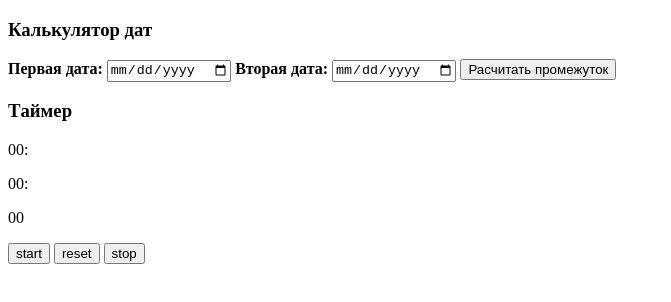
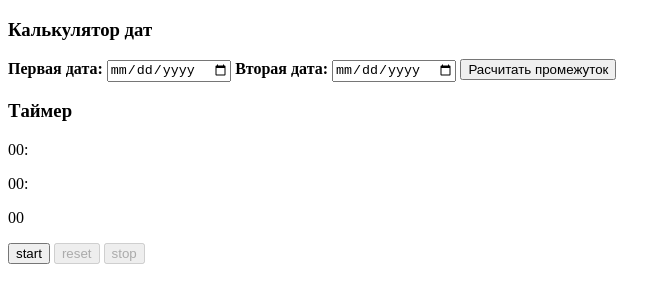
Before and after one commit to Vasilec92/Intro-webpack, a plain HTML site: page index.html in a window 1280 px wide. Shown: the whole page, without its empty margins (0-671 px from the left). Drawn offline with Linux system fonts and the light colour scheme.

Commit message:
fix bug taimer

```diff
--- a/index.html
+++ b/index.html
@@ -36,6 +36,5 @@
         </div>
       </div>
     </div>
-    <script src="./src/timer.js" type="module"></script>
   </body>
 </html>
--- a/src/main.js
+++ b/src/main.js
@@ -1,6 +1,6 @@
 import { diffDates, diffToHtml } from './datecalc.js'; // 1
 import { formatError } from './utils.js'; // 2
-import { resetTime } from './time.js'; // 3
+import { resetTime } from './timer.js'; // 3
 
 const dateCalcForm = document.getElementById('datecalc');
 const dateCalcResult = document.getElementById('datecalc__result');
```
